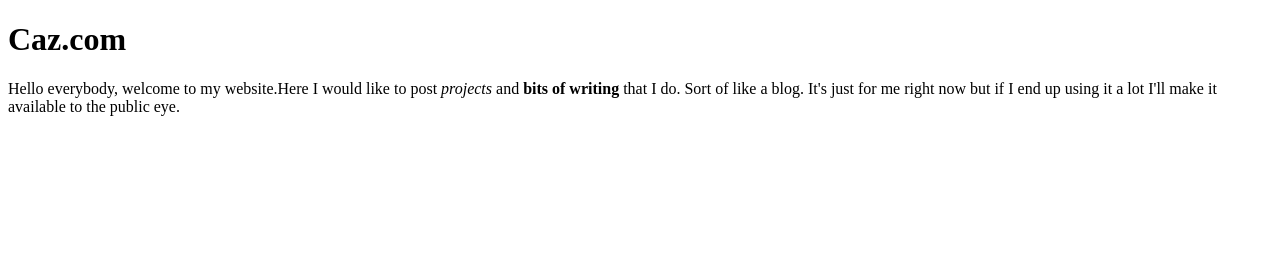
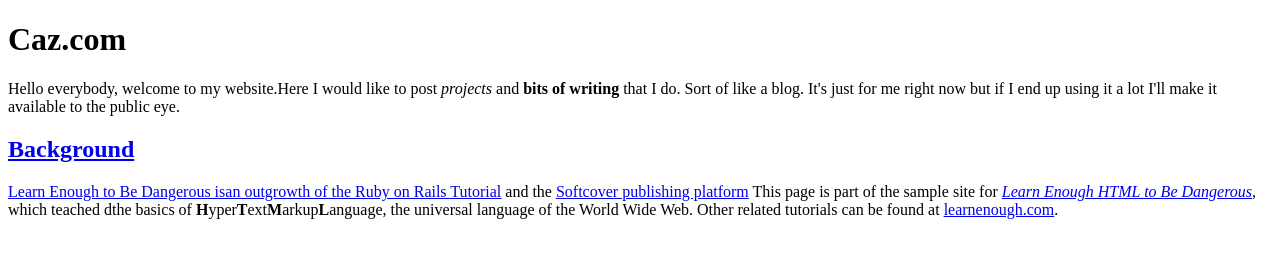
Before and after one commit to Yonni08/yonni08.github.io, a plain HTML site: page index.html in a window 1280 px wide. Drawn offline with Linux system fonts and the light colour scheme.

Commit message:
Update index.html

```diff
--- a/index.html
+++ b/index.html
@@ -6,6 +6,15 @@
   <body>
     <h1>Caz.com</h1>
     <p>Hello everybody, welcome to my website.Here I would like to post <em>projects</em> and <strong>bits of writing</strong> that I do. Sort of like a blog.
-    It's just for me right now but if I end up using it a lot I'll make it available to the public eye.</p>
+    It's just for me right now but if I end up using it a lot I'll make it available to the public eye.
+    <a href="https://learnenough.com/email"sign up for our official email list now</a> </p>
+
+    <h2>Background</h2>
+
+    <p>
+      Learn Enough to Be Dangerous isan outgrowth of the <a href="https://railstutorial.org/">Ruby on Rails Tutorial</a> and the <a/ href="https://www.softcover.io/">Softcover publishing platform</a>
+      This page is part of the sample site for <a href="https://www.learnenough.com/html"><em>Learn Enough HTML to Be Dangerous</em></a>, which teached dthe basics of <strong>H</strong>yper<strong>T</strong>ext<strong>M</strong>arkup<strong>L</strong>anguage, the universal language of the World Wide Web.
+      Other related tutorials can be found at <a href="https://www.learnenough.com/">learnenough.com</a>.
+    </p>
   </body>
 </html>
```
